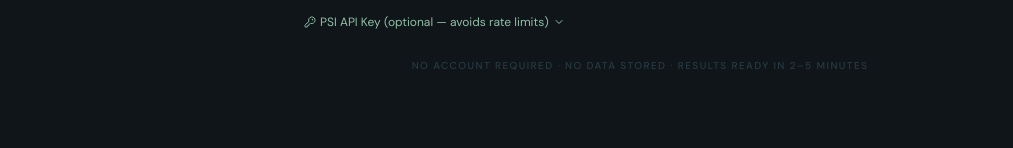
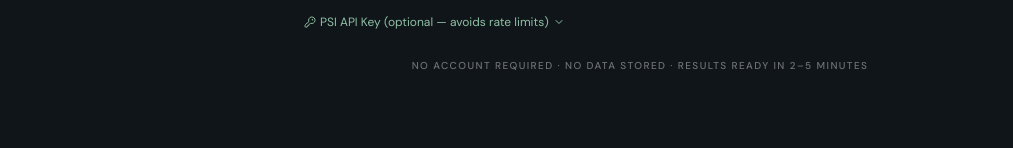
Before and after one commit to burhanupad-create/site-analyzer, a Next.js app: page / in a window 1280 px wide. Shown: the part 580-728 px from the top of the page, without its empty margins (0-1013 px from the left). Built offline with nearby package versions, Linux system fonts and the light colour scheme.

Commit message:
Update page.tsx

```diff
--- a/src/app/page.tsx
+++ b/src/app/page.tsx
@@ -59,7 +59,7 @@ export default function HomePage() {
 
         <UrlInputForm />
 
-        <p className="text-[10px] text-[#283b43] tracking-[0.14em] uppercase font-medium">
+        <p className="text-[10px] text-white/40 tracking-[0.14em] uppercase font-medium">
           No account required · No data stored · Results ready in 2–5 minutes
         </p>
       </section>
```
